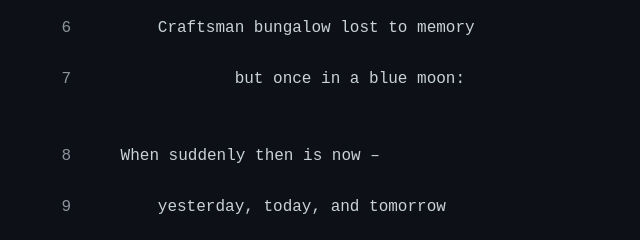
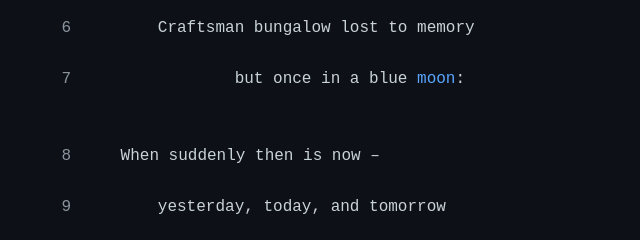
Before and after one commit to manonthesea/you-hear-me, a plain HTML site: page Nostalgia.html in a window 1280 px wide. Shown: the part 475-715 px from the top of the page, 199-839 px from the left. Drawn offline with Linux system fonts and the light colour scheme.

Commit message:
Update Nostalgia.html

```diff
--- a/Nostalgia.html
+++ b/Nostalgia.html
@@ -81,7 +81,7 @@
 
 <span class="line-number">6</span> 	Craftsman bungalow lost to memory
 
-<span class="line-number">7</span> 		but once in a blue moon:
+<span class="line-number">7</span> 		but once in a blue <a href="The Eleventh Hour.html">moon</a>:
 
 
 <span class="line-number">8</span> When suddenly then is now –
```
